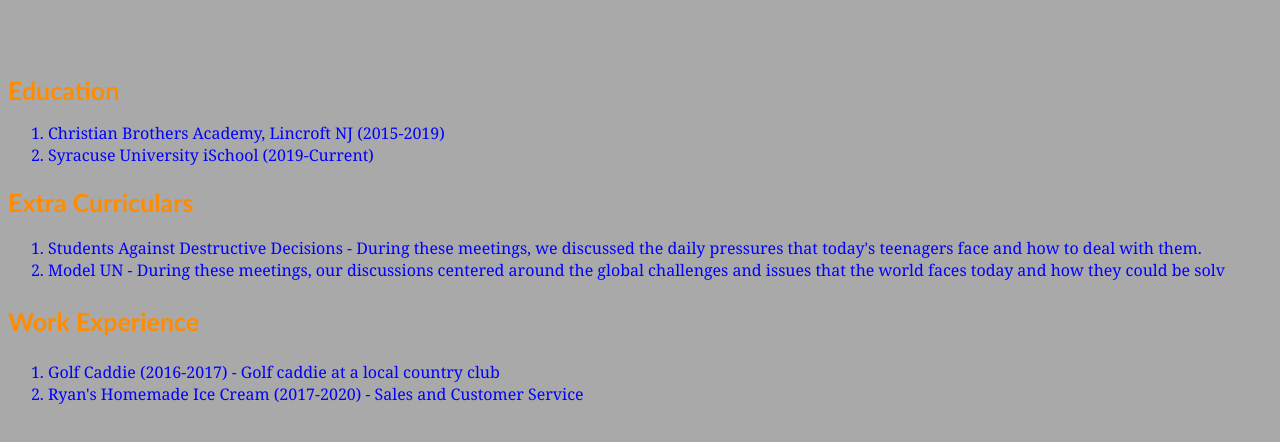
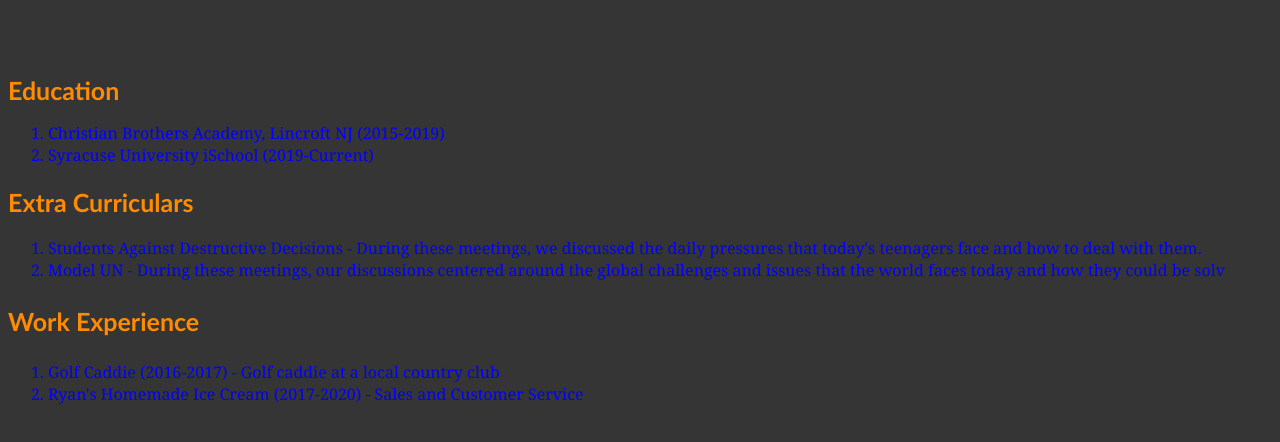
Before and after one commit to jryerson16/ist263, a plain HTML site: page homework/jtryerso-resume-styled.html in a window 1280 px wide. Drawn offline with Linux system fonts and the light colour scheme.

Commit message:
Update jtryerso-resume-styled.html

```diff
--- a/homework/jtryerso-resume-styled.html
+++ b/homework/jtryerso-resume-styled.html
@@ -6,7 +6,7 @@
             * {
                 font-family: Georgia, 'Times New Roman', Times, serif;
                 color: blue;
-                background-color: darkgrey;
+                background-color: rgb(54, 53, 53);
             }
             h1 {
                 font-family: 'Gill Sans', 'Gill Sans MT', Calibri, 'Trebuchet MS', sans-serif;
```
